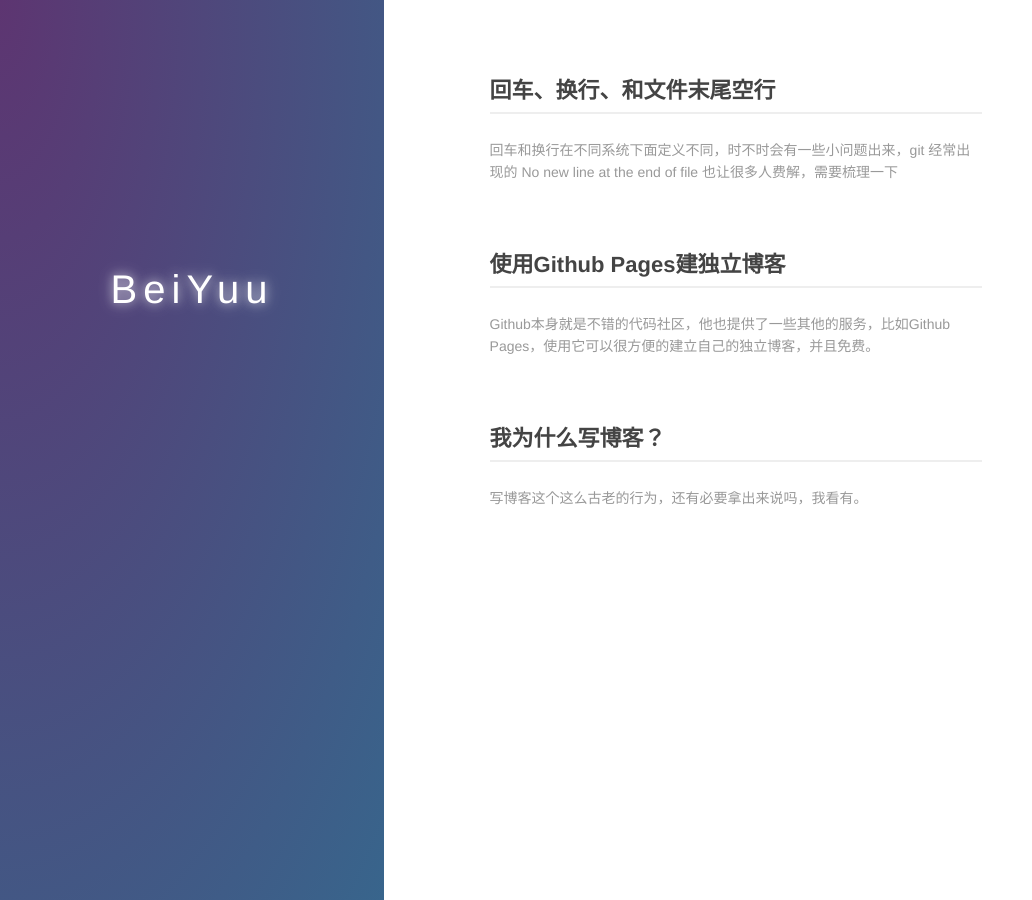
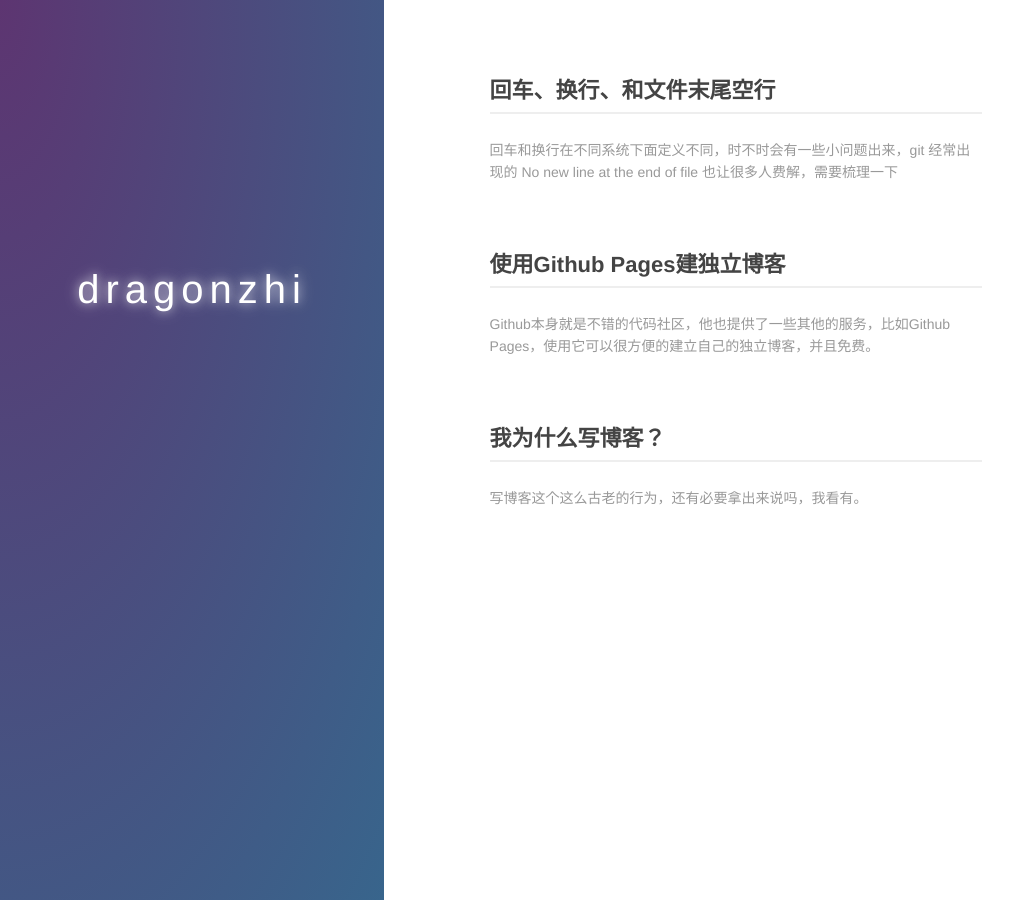
Before and after one commit to ak47for/blog, a Jekyll site: the page built from index.md, in a window 1280 px wide. Shown: the whole page, without its empty margins (0-1032 px from the left). Built offline with Jekyll 4.4.1, drawn with Linux system fonts in a browser that asks for light colours.

Commit message:
modify index

```diff
--- a/_config.yml
+++ b/_config.yml
@@ -1,6 +1 @@
 permalink: /:title
-
-title: BeiYuu.com
-url: http://beiyuu.com
-feed: /atom.xml
-author_info: <a href="http://beiyuu.com/">BeiYuu</a>
--- a/index.md
+++ b/index.md
@@ -6,10 +6,7 @@ layout: default
   <div class="index-wrapper">
     <div class="aside">
       <div class="info-card">
-        <h1>BeiYuu</h1>
-        <a href="http://weibo.com/beiyuu/" target="_blank"><img src="http://www.weibo.com/favicon.ico" alt="" width="25"/></a>
-        <a href="http://www.douban.com/people/beiyuu/" target="_blank"><img src="http://www.douban.com/favicon.ico" alt="" width="22"/></a>
-        <a href="http://instagram.com/beiyuu/" target="_blank"><img src="http://d36xtkk24g8jdx.cloudfront.net/bluebar/00c6602/images/ico/favicon.ico" alt="" width="22"/></a>
+        <h1>dragonzhi</h1>
       </div>
       <div id="particles-js"></div>
     </div>
```
